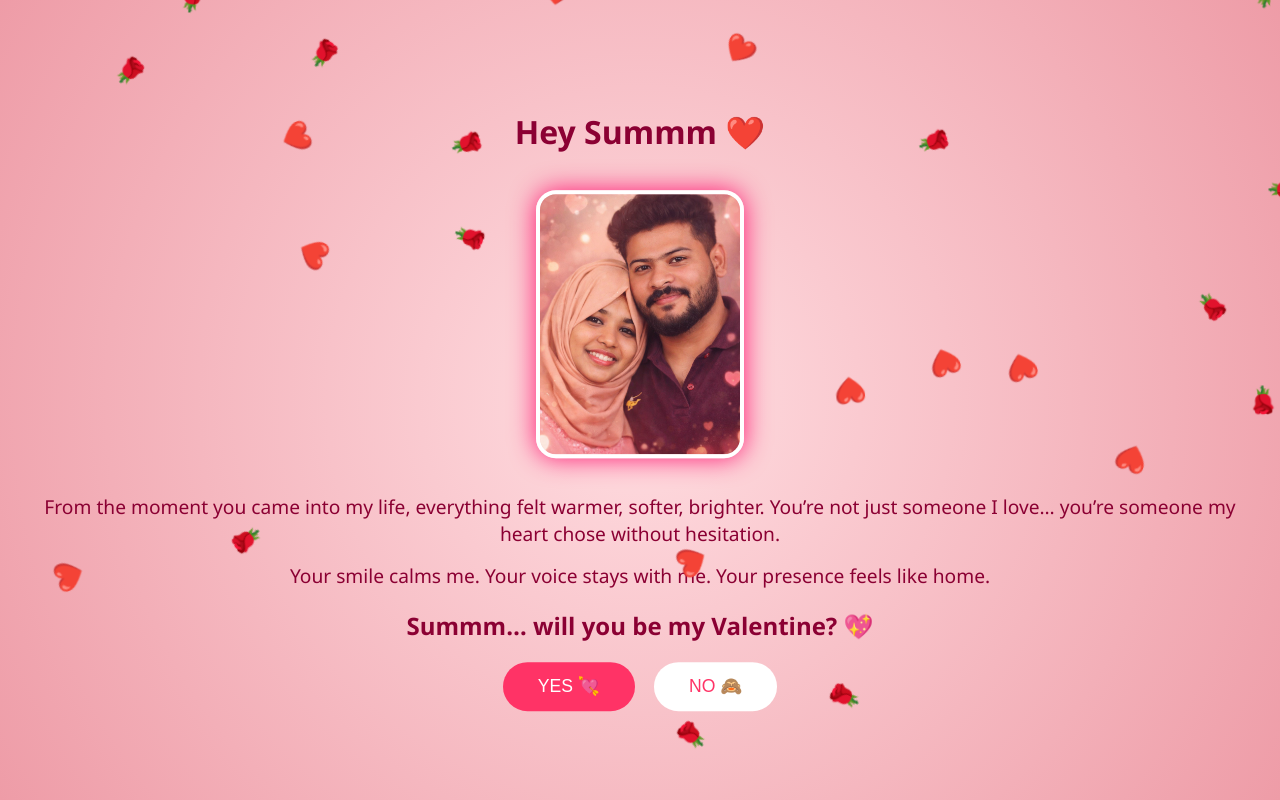
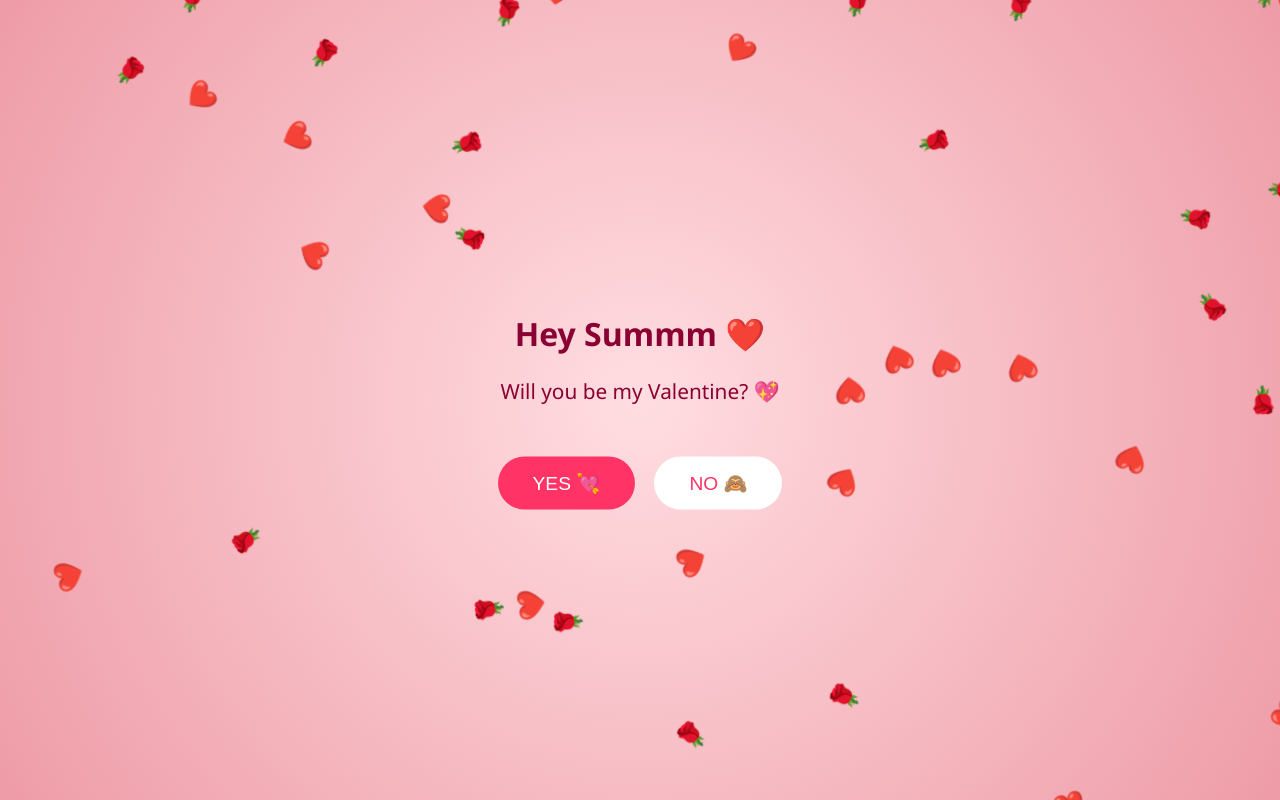
Before and after one commit to rinzhilal/valentine, a plain HTML site: page index.html in a window 1280 px wide. Drawn offline with Linux system fonts and the light colour scheme.

Commit message:
Refactor styles and update message content

```diff
--- a/index.html
+++ b/index.html
@@ -23,41 +23,32 @@
     animation: fadeIn 1.3s ease;
   }
 
-  @keyframes fadeIn {
-    from { opacity: 0; transform: translateY(30px); }
-    to { opacity: 1; transform: translateY(-50%); }
-  }
-
   h1, h2, p {
     color: #8b0033;
   }
 
   .message {
-    font-size: 1.2em;
-    margin: 15px 0;
+    font-size: 1.3em;
+    margin: 20px 0;
+    min-height: 60px;
   }
 
   .photo {
-    width: 200px;
-    height: 260px;
-    border-radius: 20px;
+    width: 180px;
+    height: 240px;
+    border-radius: 15px;
     object-fit: cover;
     border: 4px solid white;
-    box-shadow: 0 0 20px rgba(255, 0, 102, 0.7);
-    margin: 15px 0;
+    box-shadow: 0 0 20px rgba(255, 0, 102, 0.6);
+    margin: 20px 0;
     animation: glow 2s infinite alternate;
-  }
-
-  @keyframes glow {
-    from { box-shadow: 0 0 10px rgba(255, 0, 102, 0.5); }
-    to { box-shadow: 0 0 30px rgba(255, 0, 102, 1); }
   }
 
   button {
     border: none;
     border-radius: 40px;
-    padding: 14px 35px;
-    font-size: 1.1em;
+    padding: 15px 35px;
+    font-size: 1.2em;
     cursor: pointer;
     transition: all 0.4s ease;
   }
@@ -65,12 +56,19 @@
   #yesBtn {
     background: #ff3366;
     color: white;
+    z-index: 5;
+    position: relative;
   }
 
   #noBtn {
     background: white;
     color: #ff3366;
     margin-left: 15px;
+    position: relative;
+  }
+
+  .final {
+    display: none;
   }
 
   .rose {
@@ -85,38 +83,21 @@
     to { transform: translateY(110vh) rotate(360deg); }
   }
 
-  .final {
-    display: none;
-  }
 </style>
 </head>
 
 <body>
 
-<!-- Romantic Music -->
-<audio id="music" autoplay loop>
+<audio autoplay loop>
   <source src="https://cdn.pixabay.com/download/audio/2023/03/15/audio_2f14b9feca.mp3?filename=romantic-piano-146970.mp3" type="audio/mpeg">
 </audio>
 
 <div class="container" id="main">
   <h1>Hey Summm ❤️</h1>
 
-  <img src="Romantic close-up of a couple.png" class="photo">
-
-  <p class="message">
-    From the moment you came into my life,
-    everything felt warmer, softer, brighter.
-    You’re not just someone I love…
-    you’re someone my heart chose without hesitation.
+  <p class="message" id="msg">
+    Will you be my Valentine? 💖
   </p>
-
-  <p class="message">
-    Your smile calms me.
-    Your voice stays with me.
-    Your presence feels like home.
-  </p>
-
-  <h2>Summm… will you be my Valentine? 💖</h2>
 
   <button id="yesBtn" onclick="yesClicked()">YES 💘</button>
   <button id="noBtn" onclick="noClicked()">NO 🙈</button>
@@ -145,10 +126,11 @@
 
 <script>
 let noCount = 0;
+const msg = document.getElementById("msg");
 const noBtn = document.getElementById("noBtn");
 const yesBtn = document.getElementById("yesBtn");
 
-function createRoses(count = 25) {
+function createRoses(count = 40) {
   for (let i = 0; i < count; i++) {
     const rose = document.createElement("div");
     rose.className = "rose";
@@ -164,20 +146,30 @@ createRoses();
 
 function noClicked() {
   noCount++;
-  if (noCount <= 3) {
-    alert("Are you sure, Summm? 🥺 Please rethink...");
-    noBtn.style.transform = `scale(${1 - noCount * 0.25})`;
-    yesBtn.style.transform = `scale(${1 + noCount * 0.35})`;
+
+  if (noCount === 1) {
+    msg.innerHTML = "Are you sure, Summm? 🥺";
   }
-  if (noCount === 3) {
-    noBtn.style.opacity = "0.2";
+  else if (noCount === 2) {
+    msg.innerHTML = "Wanna rethink? 🥹💞";
   }
+  else if (noCount === 3) {
+    msg.innerHTML = "I’m waiting for you to click YES ❤️";
+  }
+  else {
+    msg.innerHTML = "You have no other option than pressing YES 😌💕";
+  }
+
+  yesBtn.style.transform = `scale(${1 + noCount * 0.4})`;
+  noBtn.style.transform = `scale(${1 - noCount * 0.25})`;
+
+  yesBtn.style.zIndex = "20";
 }
 
 function yesClicked() {
   document.getElementById("main").style.display = "none";
   document.getElementById("final").style.display = "block";
-  createRoses(80);
+  createRoses(100);
 }
 </script>
 
```
